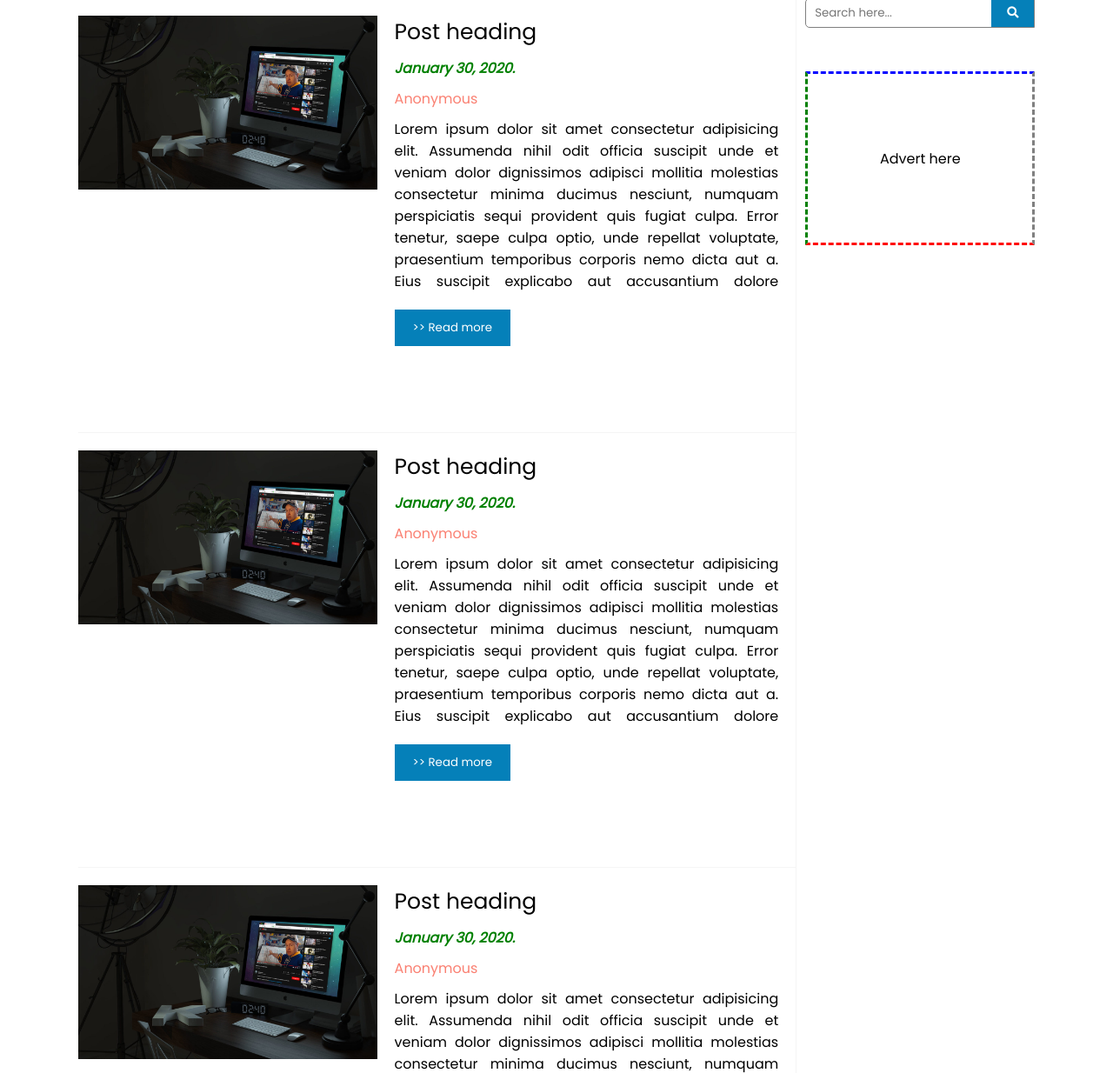
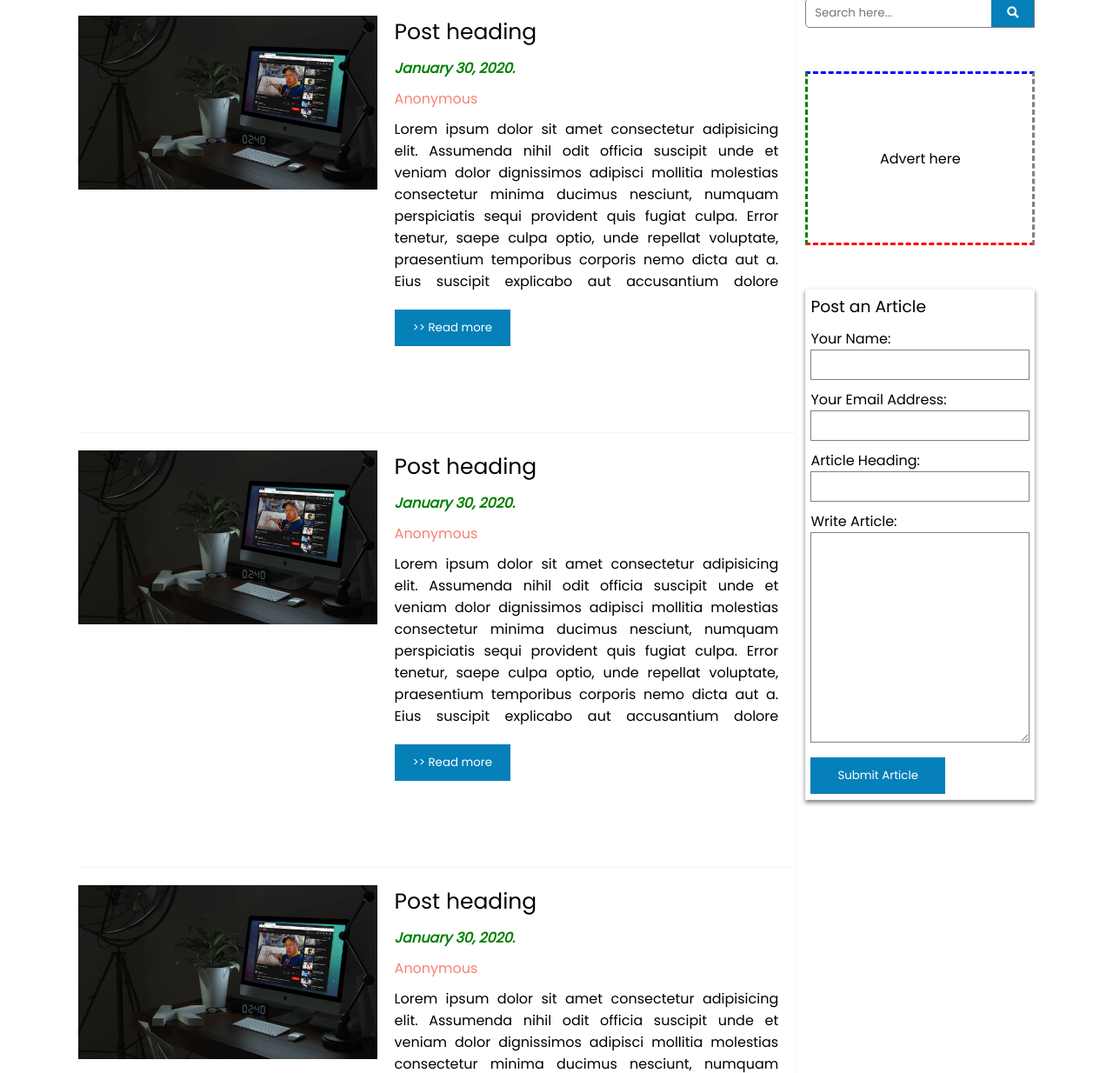
Before and after one commit to phiiileo/lit-page, a PHP site: page /lixir-blog.php in a window 1280 px wide. Shown: the part 271-1505 px from the top of the page at 87% size. Run offline with PHP 8.4, Linux system fonts and the light colour scheme; style sheets or scripts are compiled from the project's sources; some libraries are stand-ins or nearby versions.

Commit message:
added submit article form

```diff
--- a/css/lixir-blog.css
+++ b/css/lixir-blog.css
@@ -167,6 +167,44 @@ main .blog-body_aside .advert-container_post {
           justify-content: center;
 }
 
+main .blog-body_aside .post-article {
+  border: 1px solid whitesmoke;
+  -webkit-box-shadow: 0px 3px 5px grey;
+          box-shadow: 0px 3px 5px grey;
+  padding: 2%;
+}
+
+main .blog-body_aside .post-article form .form-group {
+  margin: 10px 0;
+}
+
+main .blog-body_aside .post-article form .form-group label {
+  display: block;
+}
+
+main .blog-body_aside .post-article form .form-group input,
+main .blog-body_aside .post-article form .form-group textarea {
+  width: 100%;
+  border: 1px solid grey;
+  font-size: 15px;
+  padding: 5px 10px;
+}
+
+main .blog-body_aside .post-article form button {
+  background-color: #0580b9;
+  color: white;
+  border: 1px solid #0580b9;
+  cursor: pointer;
+  padding: 10px 30px;
+}
+
+main .blog-body_aside .post-article form button:hover {
+  background-color: transparent;
+  color: #0580b9;
+  -webkit-transform: scale(0.8);
+          transform: scale(0.8);
+}
+
 main .blog-body_content .blog-post {
   width: 100%;
   min-height: 500px;
--- a/css/sass/lixir-blog.scss
+++ b/css/sass/lixir-blog.scss
@@ -88,7 +88,42 @@ main {
           justify-content: center;
         }
       }
+
+      .post-article {
+        border: 1px solid whitesmoke;
+        box-shadow: 0px 3px 5px grey;
+        padding: 2%;
+
+        form {
+          .form-group {
+            margin: 10px 0;
+            label {
+              display: block;
+            }
+            input,
+            textarea {
+              width: 100%;
+              border: 1px solid grey;
+              font-size: 15px;
+              padding: 5px 10px;
+            }
+          }
+          button {
+            background-color: $brand_color;
+            color: white;
+            border: 1px solid $brand_color;
+            cursor: pointer;
+            padding: 10px 30px;
+          }
+          button:hover{
+            background-color: transparent;
+            color: $brand_color;
+            transform: scale(.8);
+          }
+        }
+      }
     }
+
     &_content {
       .blog-post {
         width: 100%;
--- a/lixir-blog.php
+++ b/lixir-blog.php
@@ -30,23 +30,30 @@
                     </articcle>
                 </section>
 
-                <!-- <section class="post-article">
+                <section class="post-article">
                     <h3>Post an Article</h3>
                     <form action="
                     ">
                         <div class="form-group">
-                            <label for="fullname">Name: </label>
+                            <label for="fullname">Your Name: </label>
                             <input type="text" name="poster_name" required>
                         </div>
                         <div class="form-group">
-                            <label for="email">Email Address: </label>
+                            <label for="email">Your Email Address: </label>
                             <input type="email" name="poster_email" required>
                         </div>
                         <div class="form-group">
-                            <label for="article-title">Article Heading</label>
+                            <label for="article_title">Article Heading:</label>
+                            <input type="text" name="article_title" required>
                         </div>
+                        <div class="form-group">
+                            <label for="article_content">Write Article: </label>
+                            <textarea name="article_content" id="article_content" cols="30" rows="10"></textarea>
+                        </div>
+
+                        <button>Submit Article</button>
                     </form>
-                </section> -->
+                </section>
             </aside>
             <section class="blog-body_content">
                 <article class="blog-post">
```
Also changed, not shown: 1 other file.
